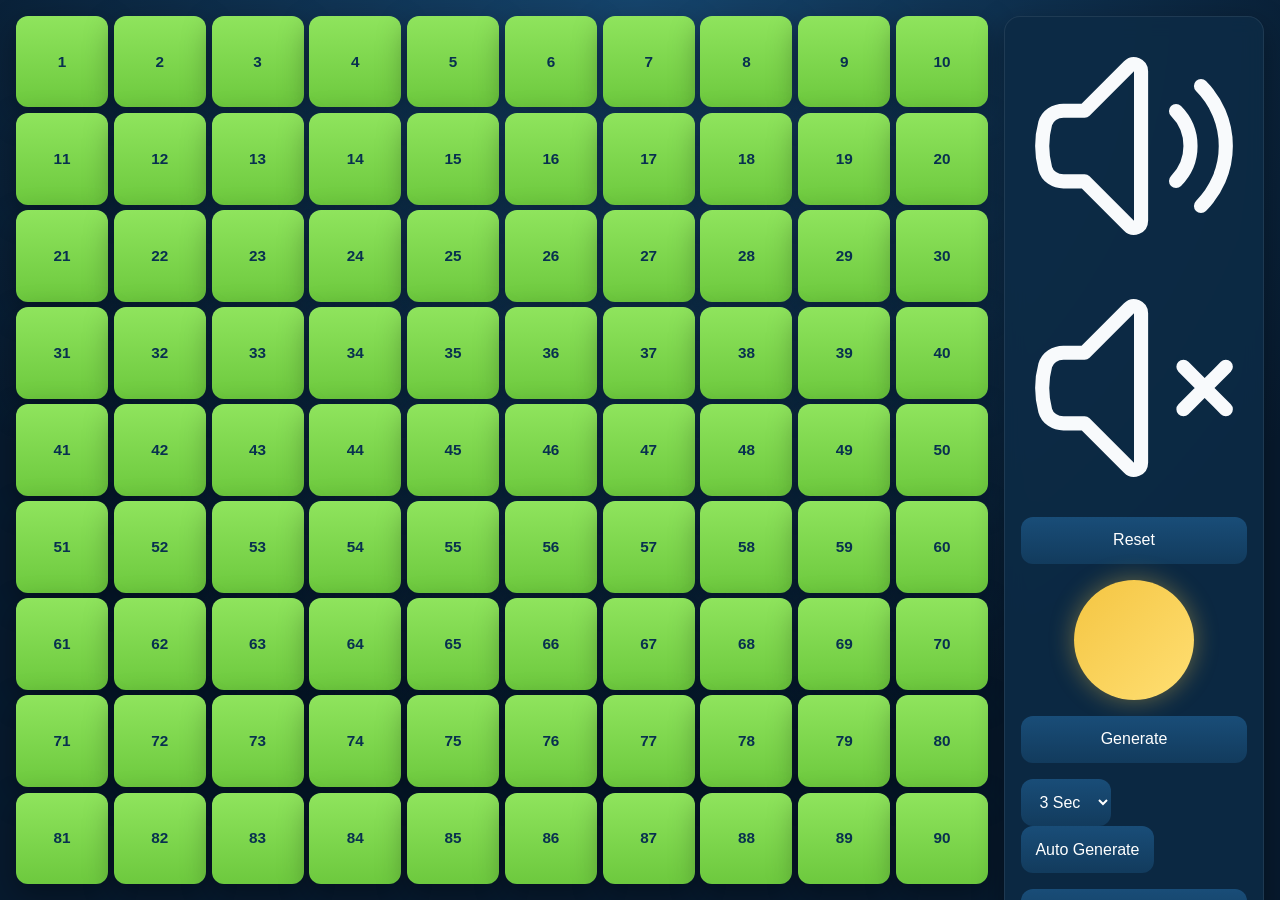
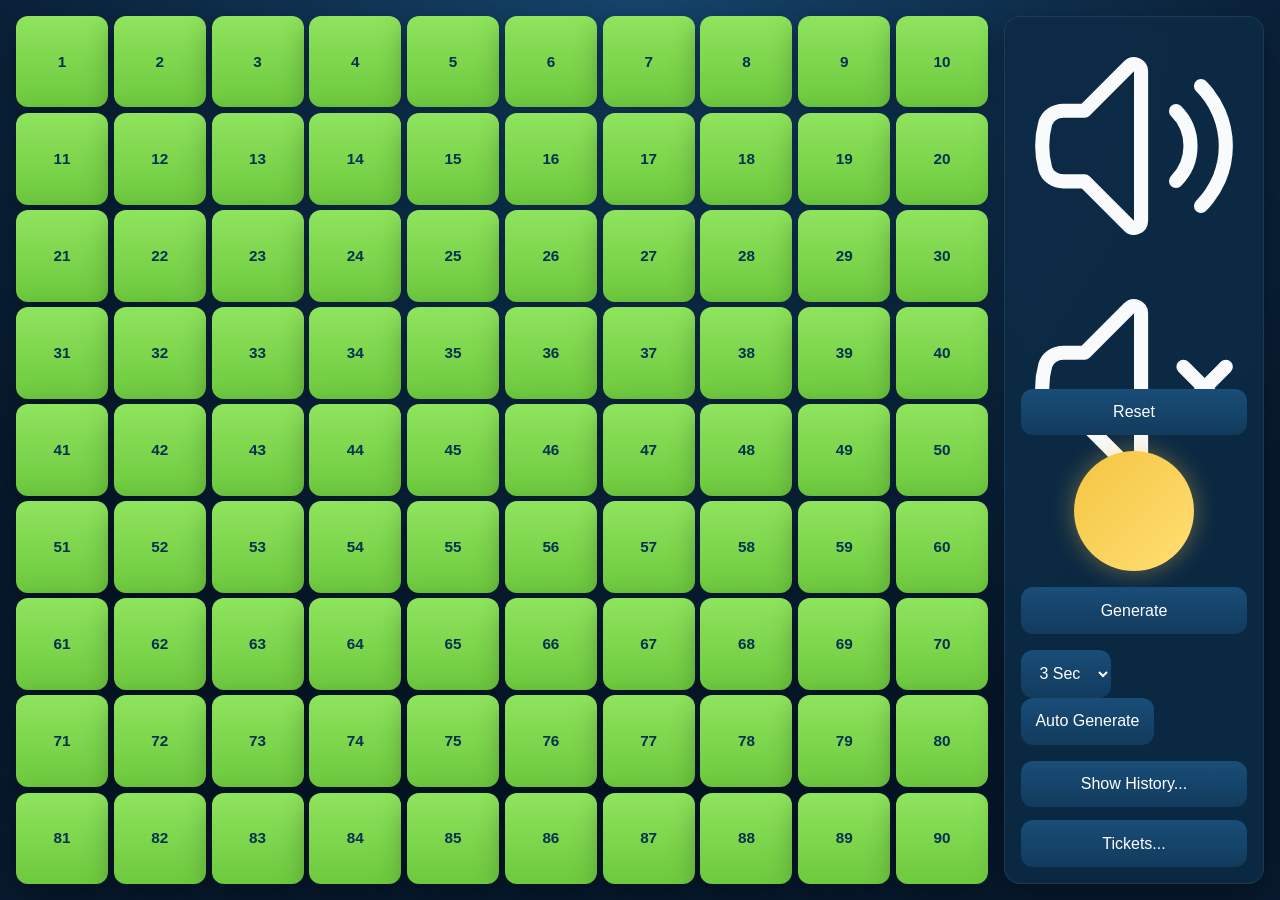

changes

--- a/style.css
+++ b/style.css
@@ -92,6 +92,7 @@ a {
   grid-template-rows: auto 1fr auto auto;
   gap: 1rem;
   box-shadow: var(--shadow);
+  overflow-y: auto;
 }
 
 .audio-icons {
